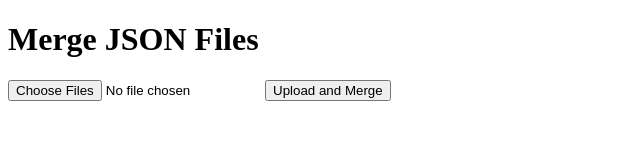
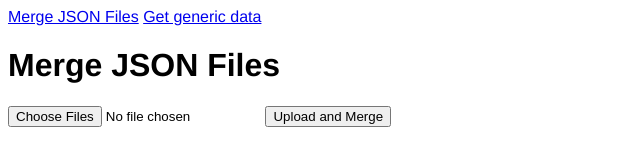
Before and after one commit to upez/upnova-analyze, a plain HTML site: page merge.html in a window 1280 px wide. Shown: the whole page, without its empty margins (0-640 px from the left). Drawn offline with Linux system fonts and the light colour scheme.

Commit message:
first commit

```diff
--- a/merge.html
+++ b/merge.html
@@ -4,8 +4,15 @@
     <meta charset="UTF-8">
     <meta name="viewport" content="width=device-width, initial-scale=1.0">
     <title>Merge JSON Files</title>
+    <style>
+        body {
+            font-family: 'Helvetica', sans-serif;
+        }
+    </style>
 </head>
 <body>
+    <a href="/merge" style="margin-bottom: 10px;">Merge JSON Files</a>
+    <a href="/" style="margin-bottom: 10px;">Get generic data</a>
     <h1>Merge JSON Files</h1>
     <form id="mergeForm" enctype="multipart/form-data">
         <input type="file" id="jsonFiles" name="jsonFiles" multiple accept=".json">
```
Also changed, not shown: index.html (+5 -0 lines), requirements.txt (added, +21 -0 lines).
